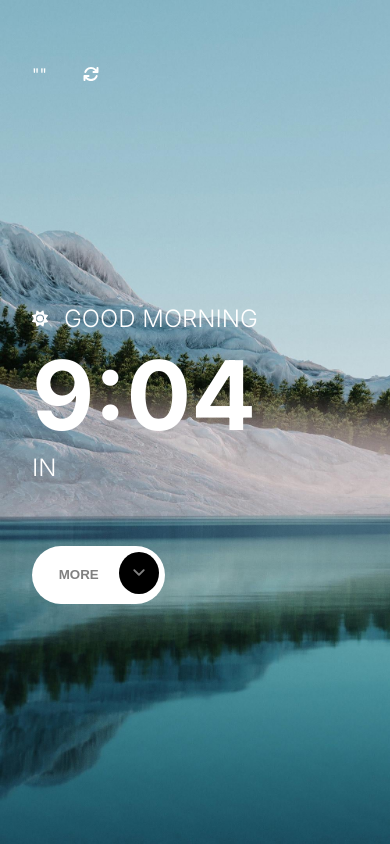
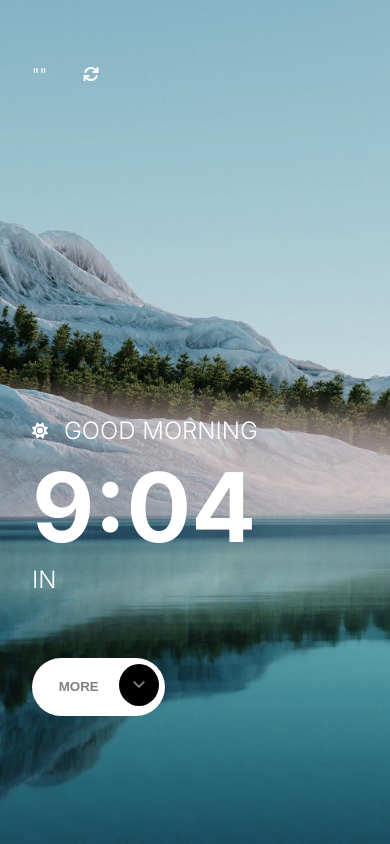
Before and after one commit to BrandTrump/Clock-Application, a Next.js app: page / in a window 390 px wide. Built offline with nearby package versions, Linux system fonts and the light colour scheme; no server answers.

Commit message:
style: improved responsiveness

```diff
--- a/components/styles/HomePage.styled.ts
+++ b/components/styles/HomePage.styled.ts
@@ -33,7 +33,7 @@ export const ClockInformation = styled.div<MainContainerProps>`
   justify-content: ${({ expanded }) =>
     expanded === "true" ? "end" : "space-between"};
   height: 100%;
-  padding: 3em 2em 15em;
+  padding: 3em 2em 8em;
 
   button {
     border: none;
```
